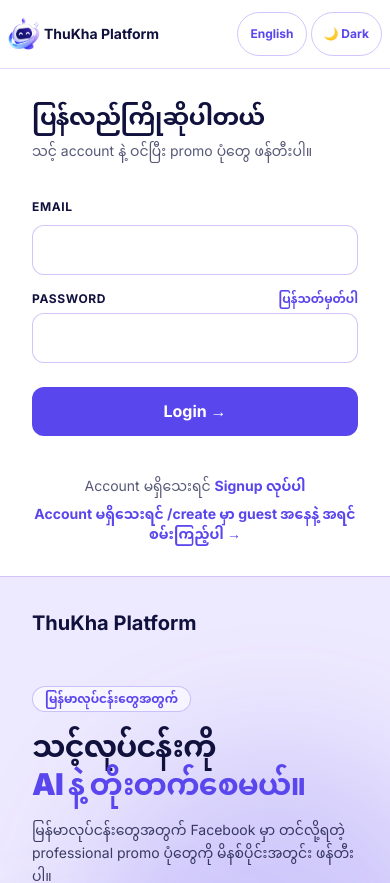
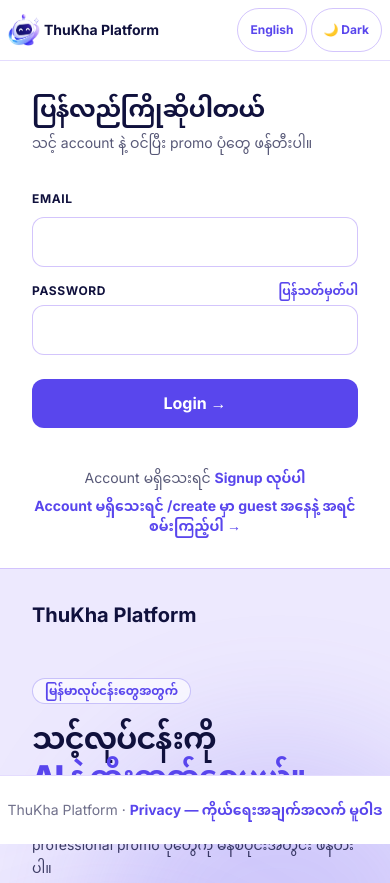
Before and after one commit to Olaryhlaing/thukha-platform, a Next.js app: page /login in a window 390 px wide. Shown: the top 883 px of the page. Built offline with nearby package versions, Linux system fonts and the light colour scheme; no server answers; a web font is replaced by a local one.

Commit message:
mobile fix

```diff
--- a/src/app/layout.tsx
+++ b/src/app/layout.tsx
@@ -88,8 +88,14 @@ export default function RootLayout({ children }: LayoutProps<"/">) {
         <PwaRegister />
         <LanguageProvider>
           <SiteHeader />
-          <div className="flex flex-1 flex-col">{children}</div>
-          <footer className="border-t border-thukha-lilac/30 py-6 text-center text-sm text-thukha-indigo/60 dark:text-white/60">
+          <div className="flex flex-1 flex-col pb-24">{children}</div>
+          {/* Fixed (not sticky) footer: sticky bottom-0 only shows
+              the footer at the end of a long page, while scrolling
+              the middle it disappears — that is why the previous
+              version looked like it was not working. Fixed keeps
+              it at the bottom of the screen on every page, with
+              the pb-24 above so it never covers content. */}
+          <footer className="fixed bottom-0 left-0 right-0 z-50 border-t border-thukha-lilac/30 bg-white py-6 text-center text-sm text-thukha-indigo/60 dark:bg-thukha-indigo dark:text-white/60">
             ThuKha Platform ·{" "}
             <Link href="/privacy" className="font-bold text-thukha-violet dark:text-thukha-lilac">
               Privacy — ကိုယ်ရေးအချက်အလက် မူဝါဒ
--- a/src/components/AuthNav.tsx
+++ b/src/components/AuthNav.tsx
@@ -57,27 +57,27 @@ export default function AuthNav() {
   if (!supabaseConfigured()) {
     return (
       <>
-        <Link href="/login" className="min-h-[44px] flex items-center text-thukha-violet dark:text-thukha-lilac">{t("nav.login")}</Link>
-        <Link href="/create" className="flex min-h-[44px] items-center rounded-full bg-thukha-violet px-4 py-2 text-white hover:bg-thukha-lilac">{t("nav.start")}</Link>
+        <Link href="/login" className="shrink-0 min-h-[44px] flex items-center text-thukha-violet dark:text-thukha-lilac">{t("nav.login")}</Link>
+        <Link href="/create" className="shrink-0 flex min-h-[44px] items-center rounded-full bg-thukha-violet px-4 py-2 text-white hover:bg-thukha-lilac">{t("nav.start")}</Link>
       </>
     );
   }
   if (!email) {
     return (
       <>
-        <Link href="/login" className="min-h-[44px] flex items-center text-thukha-violet dark:text-thukha-lilac">{t("nav.login")}</Link>
-        <Link href="/signup" className="min-h-[44px] flex items-center text-thukha-violet dark:text-thukha-lilac">{t("nav.signup")}</Link>
-        <Link href="/create" className="flex min-h-[44px] items-center rounded-full bg-thukha-violet px-4 py-2 text-white hover:bg-thukha-lilac">{t("nav.start")}</Link>
+        <Link href="/login" className="shrink-0 min-h-[44px] flex items-center text-thukha-violet dark:text-thukha-lilac">{t("nav.login")}</Link>
+        <Link href="/signup" className="shrink-0 min-h-[44px] flex items-center text-thukha-violet dark:text-thukha-lilac">{t("nav.signup")}</Link>
+        <Link href="/create" className="shrink-0 flex min-h-[44px] items-center rounded-full bg-thukha-violet px-4 py-2 text-white hover:bg-thukha-lilac">{t("nav.start")}</Link>
       </>
     );
   }
   return (
     <>
       {isAdmin && (
-        <Link href="/admin" className="min-h-[44px] flex items-center text-thukha-violet dark:text-thukha-lilac">{t("nav.admin")}</Link>
+        <Link href="/admin" className="shrink-0 min-h-[44px] flex items-center text-thukha-violet dark:text-thukha-lilac">{t("nav.admin")}</Link>
       )}
-      <Link href="/account" className="min-h-[44px] flex items-center text-thukha-violet dark:text-thukha-lilac">{t("nav.account")}</Link>
-      <span className="min-h-[44px] flex items-center text-sm text-thukha-indigo/70 dark:text-white/70">
+      <Link href="/account" className="shrink-0 min-h-[44px] flex items-center text-thukha-violet dark:text-thukha-lilac">{t("nav.account")}</Link>
+      <span className="shrink-0 min-h-[44px] flex items-center text-sm text-thukha-indigo/70 dark:text-white/70">
         {email}
       </span>
       <button
@@ -93,7 +93,7 @@ export default function AuthNav() {
           // used to keep showing stats until a manual refresh.
           window.location.assign("/login");
         }}
-        className="min-h-[44px] rounded-full border-2 border-thukha-violet px-4 py-1 text-sm font-bold text-thukha-violet dark:text-thukha-lilac"
+        className="shrink-0 min-h-[44px] rounded-full border-2 border-thukha-violet px-4 py-1 text-sm font-bold text-thukha-violet dark:text-thukha-lilac"
       >{t("nav.logout")}</button>
     </>
   );
--- a/src/components/SiteHeader.tsx
+++ b/src/components/SiteHeader.tsx
@@ -23,29 +23,29 @@ export default function SiteHeader() {
   const isAuthPage = AUTH_PAGES.includes(pathname ?? "");
   const { t } = useLanguage();
 
+  /* Header stays pinned at the top while scrolling, on every
+     page and every device (sticky top-0). It needs its own
+     background, otherwise page content would show through it
+     once it sticks: white in Light mode, Midnight Indigo in
+     Dark mode — the same colours as the page body, so it
+     looks unchanged when at the top. */
   return (
-    <header className="border-b border-thukha-lilac/30">
-      {/* English/Dark toggles sit at the right edge on every
-         page: full-width header (no max-w-6xl centring), and on
-         the stacked mobile header they are self-end (right).
-         Auth pages have no nav, so theirs is a single row
-         (logo left, toggles right); other pages keep the
-         stacked-below-lg layout, so the long logged-in nav
-         never gets cramped into a single row on mobile. */}
-      <div
-        className={
-          isAuthPage
-            ? "flex w-full flex-row items-center justify-between gap-1 px-2 py-3 sm:gap-2 sm:px-3"
-            : "flex w-full flex-col items-center justify-between gap-2 px-3 py-3 lg:flex-row"
-        }
-      >
+    <header className="sticky top-0 z-50 border-b border-thukha-lilac/30 bg-white dark:bg-thukha-indigo">
+      {/* Mobile: 2 rows only. Row 1 (order-1 logo + order-2 toggles)
+          is a single row; row 2 (order-3 nav) is one horizontally
+          scrollable row, never wrapped. Desktop (lg): the same
+          three blocks reorder into one row — logo left, nav
+          centred (flex-1), toggles right — so the desktop
+          layout from c28345d is preserved. Auth pages hide the
+          nav, so they stay a single row on every screen. */}
+      <div className="flex w-full flex-wrap items-center justify-between gap-x-2 gap-y-2 px-2 py-2 sm:px-3 sm:py-3">
         {/* Mobile fit: the logo link is shrink-0 + whitespace-nowrap
             (it used to shrink and wrap "ThuKha / Platform" onto two
             lines when the language toggle switched to the wider
             "English" label), the logo is 32px on mobile, and the
             header padding/gap are tighter on mobile. Desktop
             sizes are unchanged (sm: classes). */}
-        <Link href="/" className="flex shrink-0 items-center gap-1 whitespace-nowrap text-sm font-bold sm:gap-2 sm:text-base">
+        <Link href="/" className="order-1 flex shrink-0 items-center gap-1 whitespace-nowrap text-sm font-bold sm:gap-2 sm:text-base">
           <Image
             src="/thukha-logo.png"
             alt="ThuKha Platform logo"
@@ -56,14 +56,14 @@ export default function SiteHeader() {
           ThuKha Platform
         </Link>
         {!isAuthPage && (
-          <nav className="flex flex-wrap items-center justify-center gap-3 text-sm font-semibold sm:gap-4">
-            <Link href="/create" className="min-h-[44px] flex items-center text-thukha-violet dark:text-thukha-lilac">
+          <nav className="order-3 flex w-full items-center gap-3 overflow-x-auto whitespace-nowrap px-1 pb-1 text-sm font-semibold sm:gap-4 lg:order-2 lg:w-auto lg:flex-1 lg:justify-center lg:overflow-visible lg:px-0 lg:pb-0">
+            <Link href="/create" className="min-h-[44px] flex shrink-0 items-center text-thukha-violet dark:text-thukha-lilac">
               {t("nav.create")}
             </Link>
-            <Link href="/brands" className="min-h-[44px] flex items-center text-thukha-violet dark:text-thukha-lilac">
+            <Link href="/brands" className="min-h-[44px] flex shrink-0 items-center text-thukha-violet dark:text-thukha-lilac">
               {t("nav.brands")}
             </Link>
-            <Link href="/designs" className="min-h-[44px] flex items-center text-thukha-violet dark:text-thukha-lilac">
+            <Link href="/designs" className="min-h-[44px] flex shrink-0 items-center text-thukha-violet dark:text-thukha-lilac">
               {t("nav.designs")}
             </Link>
             {/* No static Admin link here: AuthNav shows it only to
@@ -72,7 +72,7 @@ export default function SiteHeader() {
             <AuthNav />
           </nav>
         )}
-        <div className="flex shrink-0 items-center gap-1 self-end sm:gap-2 lg:self-center">
+        <div className="order-2 flex shrink-0 items-center gap-1 sm:gap-2 lg:order-3">
           <LanguageToggle />
           <ThemeToggle />
         </div>
```
